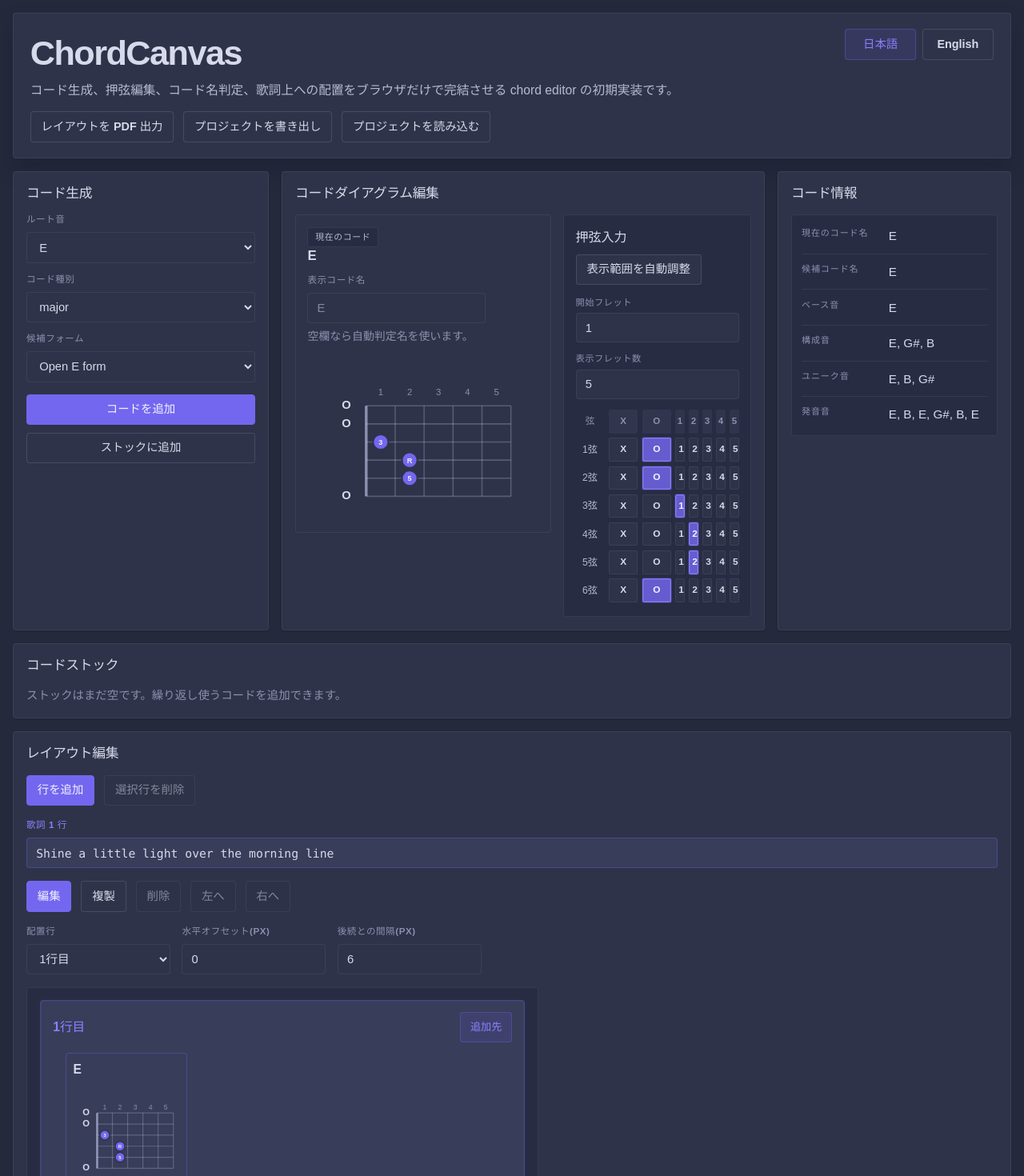
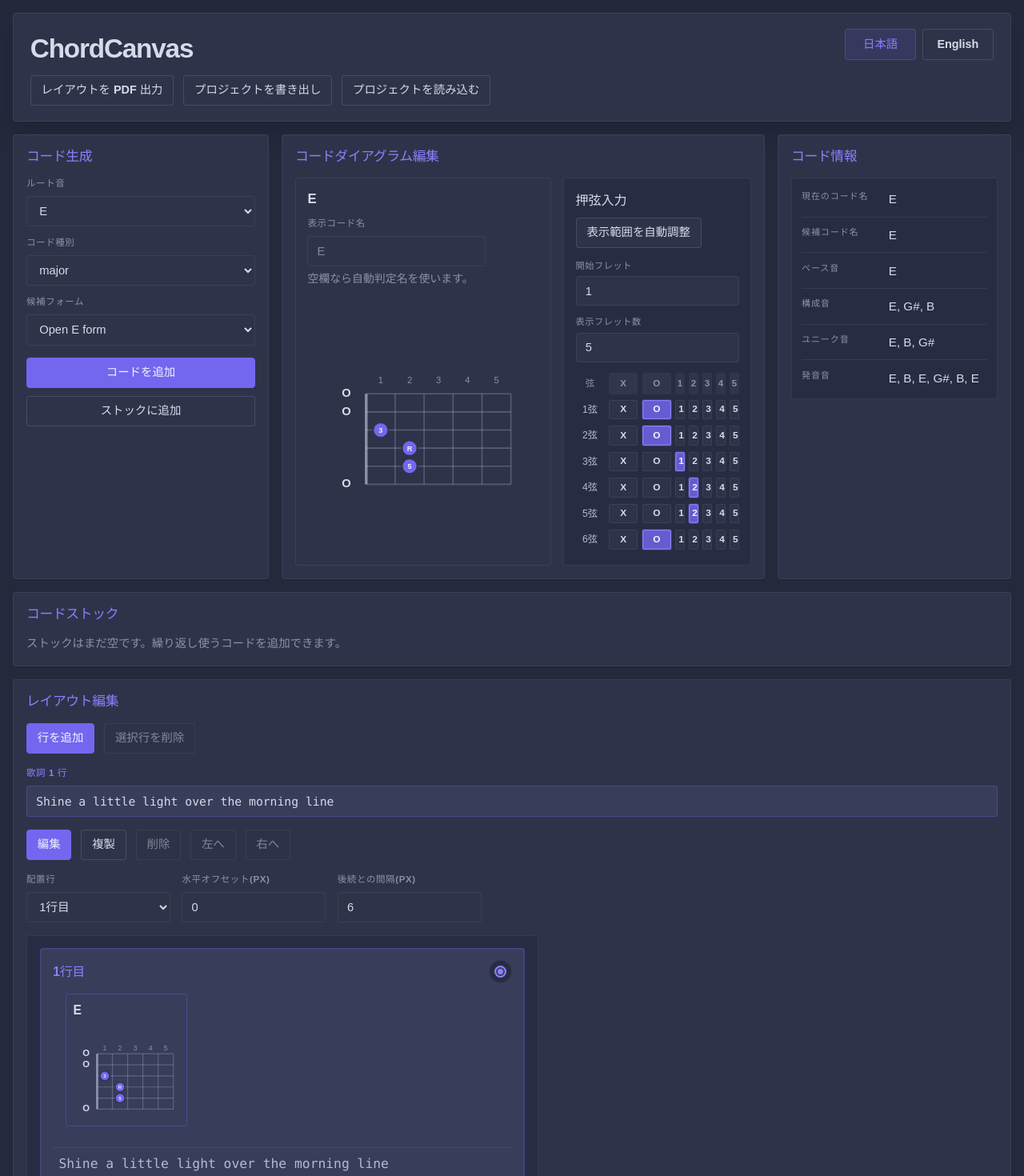
Before and after one commit to m43d4k/chordcanvas, a React (Vite) app: page / in a window 1280 px wide. Shown: the top 1470 px of the page at 80% size. Built offline with nearby package versions, Linux system fonts and the light colour scheme.

Commit message:
Refine editor UI

```diff
--- a/src/App.tsx
+++ b/src/App.tsx
@@ -952,9 +952,6 @@ function App() {
             </button>
           </div>
         </div>
-        <p className="lead">
-          {text.lead}
-        </p>
 
         <div className="hero-actions">
           <div className="project-actions">
@@ -1085,11 +1082,9 @@ function App() {
             <div className="diagram-card">
               <div className="diagram-card-header">
                 <div>
-                  <p className="meta-label">
-                    {isEditingSelectedBlock
-                      ? text.editingLayoutBlock
-                      : text.currentChord}
-                  </p>
+                  {isEditingSelectedBlock ? (
+                    <p className="meta-label">{text.editingLayoutBlock}</p>
+                  ) : null}
                   <h3>{currentDisplayName}</h3>
                   <label className="field small diagram-name-field">
                     <span>{text.displayChordName}</span>
@@ -1470,13 +1465,14 @@ function App() {
                     <button
                       aria-label={text.setInsertionTargetAria(rowLabel)}
                       aria-pressed={rowEntry.row.id === selectedLayoutRow.id}
-                      className="secondary-button layout-row-selector"
+                      className="layout-row-selector"
                       onClick={() => selectLayoutRow(rowEntry.row.id)}
                       type="button"
                     >
-                      {rowEntry.row.id === selectedLayoutRow.id
-                        ? text.addTarget
-                        : text.addToThisRow}
+                      <span
+                        aria-hidden="true"
+                        className="layout-row-selector-indicator"
+                      />
                     </button>
                   </div>
 
--- a/src/index.css
+++ b/src/index.css
@@ -113,7 +113,7 @@ button {
 
 .hero h1 {
   margin: 0.5rem 0 0;
-  font-size: clamp(1.9rem, 3.4vw, 2.7rem);
+  font-size: clamp(1.55rem, 2.6vw, 2.15rem);
   font-weight: 700;
   line-height: 1.05;
   letter-spacing: -0.035em;
@@ -129,14 +129,6 @@ button {
 
 .language-toggle .secondary-button {
   min-width: 5.6rem;
-}
-
-.lead {
-  width: min(64rem, 100%);
-  margin: 0.65rem 0 0;
-  color: var(--text-soft);
-  font-size: 0.98rem;
-  line-height: 1.6;
 }
 
 .hero-actions {
@@ -209,11 +201,18 @@ button {
 .panel-heading h2,
 .diagram-card-header h3 {
   margin: 0;
-  color: var(--text);
   font-size: 1.05rem;
   font-weight: 700;
   line-height: 1.3;
   letter-spacing: -0.02em;
+}
+
+.panel-heading h2 {
+  color: var(--accent-strong);
+}
+
+.diagram-card-header h3 {
+  color: var(--text);
 }
 
 .field-grid {
@@ -305,6 +304,7 @@ button {
 .manual-builder {
   display: grid;
   gap: 0.85rem;
+  height: 100%;
   min-width: 0;
   width: 100%;
   padding: 0.9rem;
@@ -428,7 +428,7 @@ button {
   align-items: center;
   justify-content: center;
   min-width: 0;
-  min-height: 1.85rem;
+  min-height: 1.68rem;
 }
 
 .manual-grid-status,
@@ -444,8 +444,10 @@ button {
 
 .manual-grid button {
   min-width: 0;
-  min-height: 1.85rem;
-  padding: 0.1rem 0.18rem;
+  height: 1.52rem;
+  min-height: 1.52rem;
+  align-self: center;
+  padding: 0.04rem 0.18rem;
   border-radius: 2px;
   box-shadow: none;
   font-size: 0.74rem;
@@ -503,7 +505,7 @@ button {
   display: grid;
   gap: 0.95rem;
   margin-top: 0.95rem;
-  align-items: start;
+  align-items: stretch;
 }
 
 .editor-content > * {
@@ -513,6 +515,7 @@ button {
 .diagram-card {
   display: grid;
   gap: 0.85rem;
+  height: 100%;
   padding: 0.9rem;
   border: 1px solid var(--border);
   border-radius: 4px;
@@ -772,15 +775,43 @@ button {
 }
 
 .layout-row-selector {
-  padding: 0.46rem 0.72rem;
-  font-size: 0.82rem;
-  white-space: nowrap;
+  display: inline-flex;
+  align-items: center;
+  justify-content: center;
+  width: 1.8rem;
+  height: 1.8rem;
+  padding: 0;
+  border: 1px solid var(--border);
+  border-radius: 999px;
+  background: var(--surface-muted);
 }
 
-.layout-row-selector[aria-pressed='true'] {
-  border-color: rgba(115, 103, 240, 0.32);
-  background: rgba(115, 103, 240, 0.12);
-  color: var(--accent-strong);
+.layout-row-selector:focus-visible {
+  outline: 2px solid var(--accent-strong);
+  outline-offset: 2px;
+}
+
+.layout-row-selector-indicator {
+  width: 0.9rem;
+  height: 0.9rem;
+  flex-shrink: 0;
+  border: 2px solid var(--border-hover);
+  border-radius: 999px;
+  background: transparent;
+  transition:
+    border-color 140ms ease,
+    background-color 140ms ease,
+    box-shadow 140ms ease;
+}
+
+.layout-row-selector:hover {
+  border-color: var(--border-hover);
+}
+
+.layout-row-selector[aria-pressed='true'] .layout-row-selector-indicator {
+  border-color: var(--accent-strong);
+  background: var(--accent-strong);
+  box-shadow: inset 0 0 0 2px var(--surface-tint);
 }
 
 .layout-chord-layer {
--- a/src/uiText.ts
+++ b/src/uiText.ts
@@ -4,7 +4,6 @@ interface UiText {
   languageToggleGroupLabel: string
   languageJa: string
   languageEn: string
-  lead: string
   exportPdf: string
   exportingPdf: string
   exportProject: string
@@ -56,8 +55,6 @@ interface UiText {
   selectedChordRow: string
   horizontalOffset: string
   spacingAfter: string
-  addTarget: string
-  addToThisRow: string
   layoutRowLabel: (index: number) => string
   setInsertionTargetAria: (rowLabel: string) => string
   alreadyStockedFeedback: (name: string) => string
@@ -77,8 +74,6 @@ export const UI_TEXT: Record<Locale, UiText> = {
     languageToggleGroupLabel: '言語切り替え',
     languageJa: '日本語',
     languageEn: 'English',
-    lead:
-      'コード生成、押弦編集、コード名判定、歌詞上への配置をブラウザだけで完結させる chord editor の初期実装です。',
     exportPdf: 'レイアウトを PDF 出力',
     exportingPdf: 'PDF を書き出し中...',
     exportProject: 'プロジェクトを書き出し',
@@ -132,8 +127,6 @@ export const UI_TEXT: Record<Locale, UiText> = {
     selectedChordRow: '配置行',
     horizontalOffset: '水平オフセット(px)',
     spacingAfter: '後続との間隔(px)',
-    addTarget: '追加先',
-    addToThisRow: 'この行に追加',
     layoutRowLabel: (index) => `${index + 1}行目`,
     setInsertionTargetAria: (rowLabel) => `${rowLabel} を追加先にする`,
     alreadyStockedFeedback: (name) => `${name} はすでにストック済みです。`,
@@ -154,8 +147,6 @@ export const UI_TEXT: Record<Locale, UiText> = {
     languageToggleGroupLabel: 'Language switcher',
     languageJa: '日本語',
     languageEn: 'English',
-    lead:
-      'An early browser-only chord editor for generating chords, editing fingerings, identifying names, and arranging diagrams over lyrics.',
     exportPdf: 'Export Layout PDF',
     exportingPdf: 'Exporting PDF...',
     exportProject: 'Export Project',
@@ -188,7 +179,7 @@ export const UI_TEXT: Record<Locale, UiText> = {
     candidateChordNames: 'Candidate Names',
     noCandidates: 'No matches',
     bassNote: 'Bass Note',
-    chordTones: 'Chord Tones',
+    chordTones: 'Chord notes',
     uniqueNotes: 'Unique Notes',
     playedNotes: 'Played Notes',
     stockHeading: 'Chord Stock',
@@ -209,8 +200,6 @@ export const UI_TEXT: Record<Locale, UiText> = {
     selectedChordRow: 'Row',
     horizontalOffset: 'Horizontal Offset (px)',
     spacingAfter: 'Spacing After (px)',
-    addTarget: 'Add Target',
-    addToThisRow: 'Add to This Row',
     layoutRowLabel: (index) => `Row ${index + 1}`,
     setInsertionTargetAria: (rowLabel) =>
       `Set ${rowLabel} as the insertion target`,
```
Also changed, not shown: 1 other file (tests, documents, lock files or other folders).
